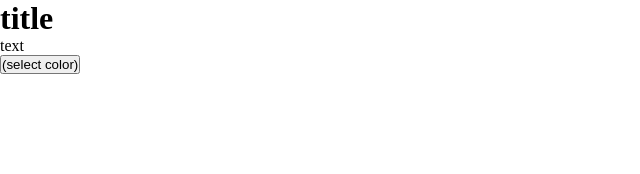
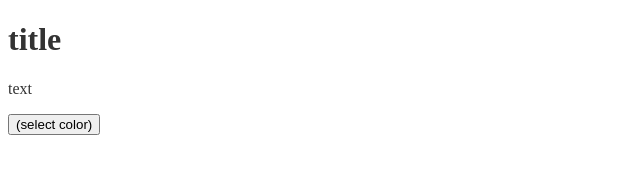
Before and after one commit to hernandoabella/color-mode-selector, a plain HTML site: page index.html in a window 1280 px wide. Shown: the whole page, without its empty margins (0-640 px from the left). Drawn offline with Linux system fonts and the light colour scheme.

Commit message:
Update styles.css

```diff
--- a/styles.css
+++ b/styles.css
@@ -1,5 +1,4 @@
-* {
-    padding: 0;
-    margin: 0;
-    box-sizing: border-box;
+body {
+  background: #fff;
+  color: #333;
 }
```
